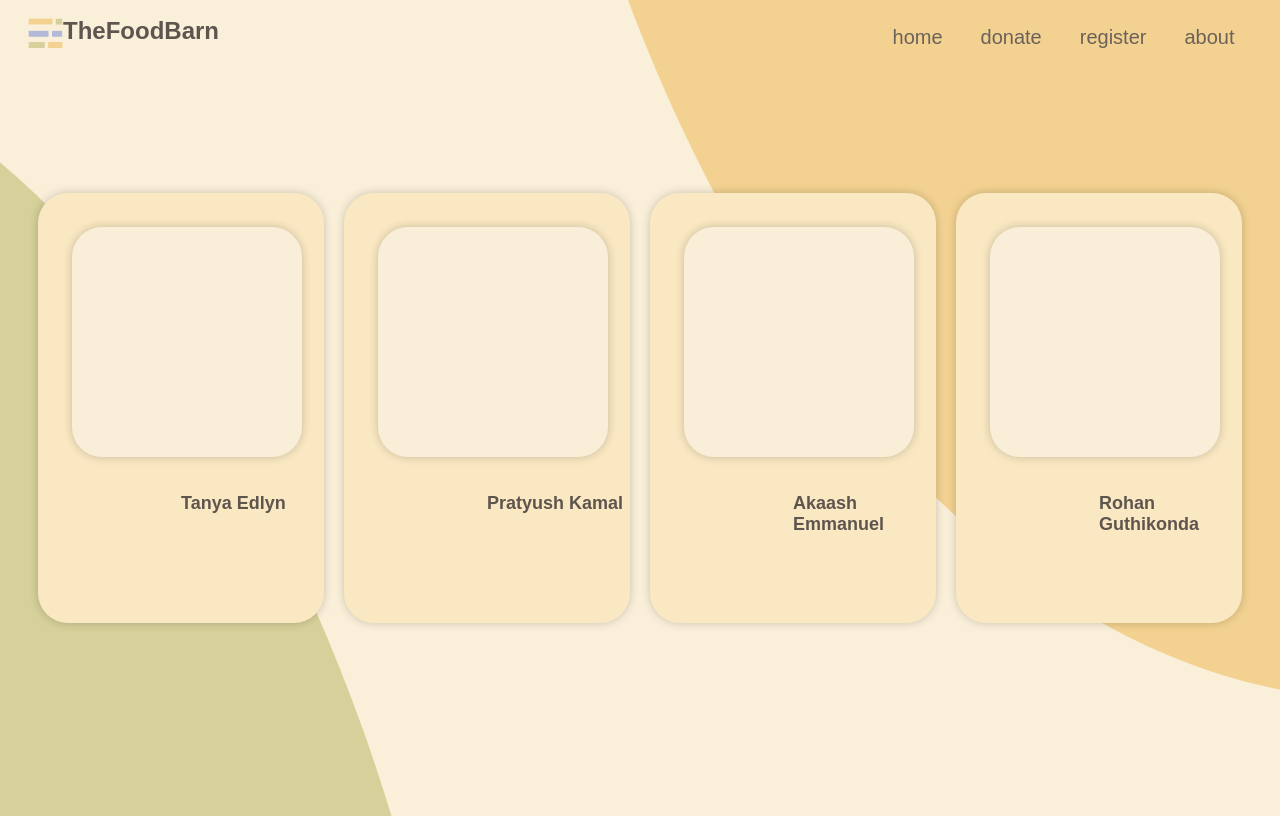
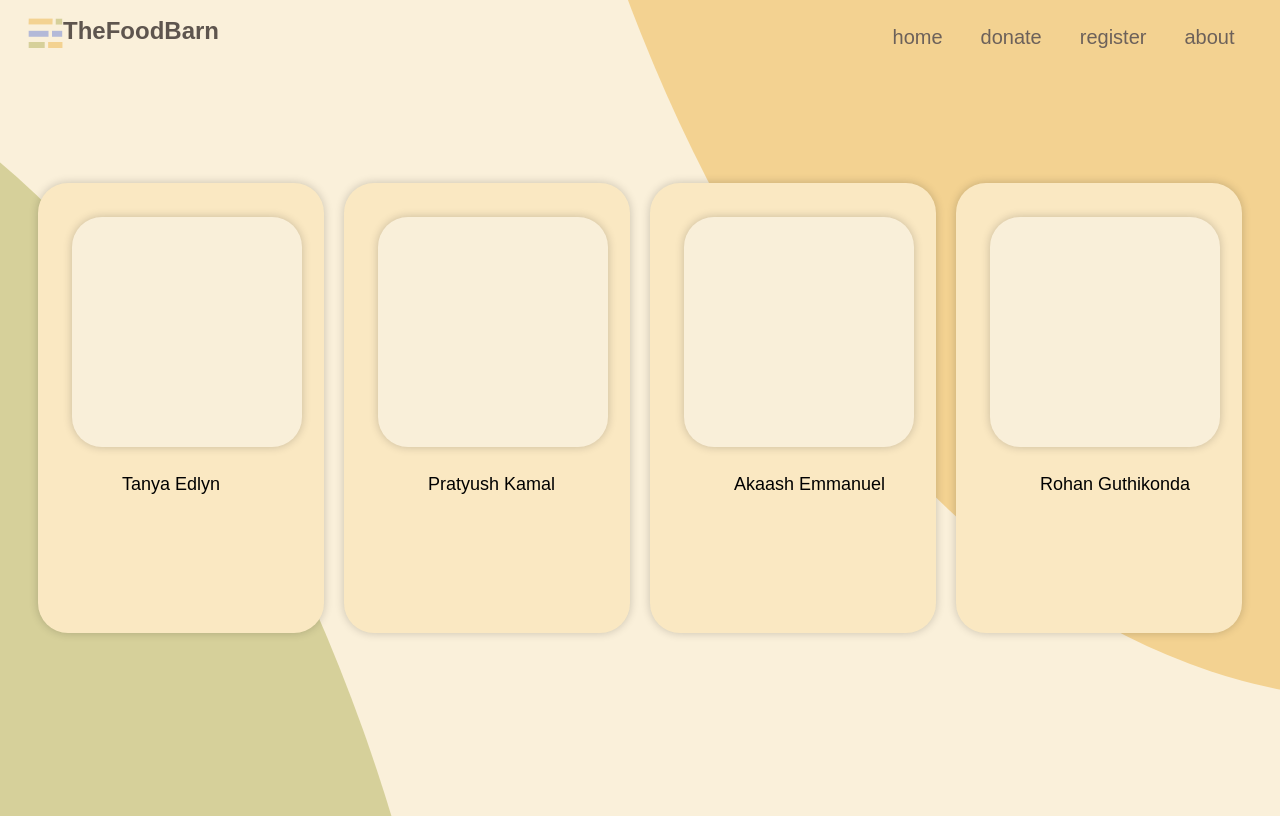
Before and after one commit to pratyush0000/GeekCoders_Hackathon, a React (Vite) app in the folder geekcoders/: page /about in a window 1280 px wide. Built offline with nearby package versions, Linux system fonts and the light colour scheme; a web font is replaced by a local one.

Commit message:
about us 2

```diff
--- a/geekcoders/src/pages/about.jsx
+++ b/geekcoders/src/pages/about.jsx
@@ -1,33 +1,62 @@
-import React from 'react';
+import React, { useState } from 'react';
 import Navbar from "../components/Navbar";
 import Ellipses from "../components/Ellipses";
 import styles from './about.module.css';
 
 const About = () => {
+  const [flipped, setFlipped] = useState(null);
+
   return (
     <>
       <Navbar />
       <Ellipses />
       <div className={styles.container}>
-        <div className={styles.rectangle}>
+        <div
+          className={`${styles.rectangle1} ${flipped === 1 ? styles.flipped : ''}`}
+          onMouseEnter={() => setFlipped(1)}
+          onMouseLeave={() => setFlipped(null)}
+        >
           <div className={styles.square}></div>
-          <div className={styles.text}>Tanya Edlyn</div>
+          <button className={styles.button}>Tanya Edlyn</button>
+          <div className={styles.back}>
+            Additional Info for Tanya Edlyn
+          </div>
         </div>
-        <div className={styles.rectangle}>
-          {/* < className={styles.text}>Pr */}
+
+        <div
+          className={`${styles.rectangle2} ${flipped === 2 ? styles.flipped : ''}`}
+          onMouseEnter={() => setFlipped(2)}
+          onMouseLeave={() => setFlipped(null)}
+        >
           <div className={styles.square}></div>
-          <div className={styles.text}>Pratyush Kamal</div>
+          <button className={styles.button}>Pratyush Kamal</button>
+          <div className={styles.back}>
+            Additional Info for Pratyush Kamal
+          </div>
         </div>
-        <div className={styles.rectangle}>
-          {/* <div className={styles.text}>Akaash Emmanuel</div> */}
+
+        <div
+          className={`${styles.rectangle3} ${flipped === 3 ? styles.flipped : ''}`}
+          onMouseEnter={() => setFlipped(3)}
+          onMouseLeave={() => setFlipped(null)}
+        >
           <div className={styles.square}></div>
-          <div className={styles.text}>Akaash Emmanuel</div>
+          <button className={styles.button}>Akaash Emmanuel</button>
+          <div className={styles.back}>
+            Additional Info for Akaash Emmanuel
+          </div>
         </div>
-        <div className={styles.rectangle}>
-          {/* <div className={styles.text}>Rohan Guthikonda</div> */}
+
+        <div
+          className={`${styles.rectangle4} ${flipped === 4 ? styles.flipped : ''}`}
+          onMouseEnter={() => setFlipped(4)}
+          onMouseLeave={() => setFlipped(null)}
+        >
           <div className={styles.square}></div>
-          <div className={styles.text}>Rohan Guthikonda</div>
-
+          <button className={styles.button}>Rohan Guthikonda</button>
+          <div className={styles.back}>
+            Additional Info for Rohan Guthikonda
+          </div>
         </div>
       </div>
     </>
--- a/geekcoders/src/pages/about.module.css
+++ b/geekcoders/src/pages/about.module.css
@@ -13,13 +13,53 @@
     padding: 0 20px;
   }
 
-  .rectangle {
+  .rectangle1 {
+    position: absolute;
     width: 300px;
     height: 430px;
     background-color: #FAE8C2;
-    margin: 10px;
+    margin-top: 140px;
+    margin-left: 40px;
     border-radius: 30px;
     box-shadow: 0 0 10px rgba(0, 0, 0, 0.2);
+    z-index: 1;
+
+  }
+  .rectangle2 {
+    position: absolute;
+    width: 300px;
+    height: 430px;
+    background-color: #FAE8C2;
+    margin-top: 140px;
+    margin-left: 400px;
+    border-radius: 30px;
+    box-shadow: 0 0 10px rgba(0, 0, 0, 0.2);
+    z-index: 1;
+
+  }
+  .rectangle3 {
+    position: absolute;
+    width: 300px;
+    height: 430px;
+    background-color: #FAE8C2;
+    margin-top: 140px;
+    margin-left: 750px;
+    border-radius: 30px;
+    box-shadow: 0 0 10px rgba(0, 0, 0, 0.2);
+    z-index: 1;
+
+  }
+  .rectangle4 {
+    position: absolute;
+    width: 300px;
+    height: 430px;
+    background-color: #FAE8C2;
+    margin-top: 140px;
+    margin-left: 1100px;
+    border-radius: 30px;
+    box-shadow: 0 0 10px rgba(0, 0, 0, 0.2);
+    z-index: 1;
+
   }
 
   .square {
@@ -33,11 +73,63 @@
     box-shadow: 0 0 10px rgba(0, 1, 1, 0.2);
   }
 
-  .text {
+  .button {
+    background-color: #FAE8C2;
+    border-style: none;
     font-family: "Apple Gothic", sans-serif;
-    color: #5E554E;
-    margin-top: 70px;
-    margin-left: 50%;
-    font-weight: bold;
     font-size: 18px;
+    position: relative;
+    margin-top: 60px;
+    margin-left: 78px;
   }
+
+.rectangle1,
+.rectangle2,
+.rectangle3,
+.rectangle4 {
+  position: relative;
+  width: 300px;
+  height: 450px;
+  background-color: #FAE8C2;
+  margin: 10px;
+  border-radius: 30px;
+  box-shadow: 0 0 10px rgba(0, 0, 0, 0.2);
+  transition: transform 0.5s;
+  transform-style: preserve-3d;
+  z-index: 1;
+  transition-delay: 100ms;
+}
+
+.rectangle1 .back,
+.rectangle2 .back,
+.rectangle3 .back,
+.rectangle4 .back {
+  position: absolute;
+  top: 0;
+  left: 0;
+  width: 100%;
+  height: 100%;
+  background-color: #B3B9D8;
+  border-radius: 30px;
+  display: flex;
+  justify-content: center;
+  align-items: center;
+  backface-visibility: hidden;
+  transform: rotateY(180deg);
+  font-family: "Apple Gothic", sans-serif;
+}
+
+.rectangle1.flipped,
+.rectangle2.flipped,
+.rectangle3.flipped,
+.rectangle4.flipped {
+  transform: rotateY(180deg);
+}
+
+.rectangle1:hover,
+.rectangle2:hover,
+.rectangle3:hover,
+.rectangle4:hover {
+  transform: rotateY(180deg);
+  transition-delay: 100ms;
+}
```
